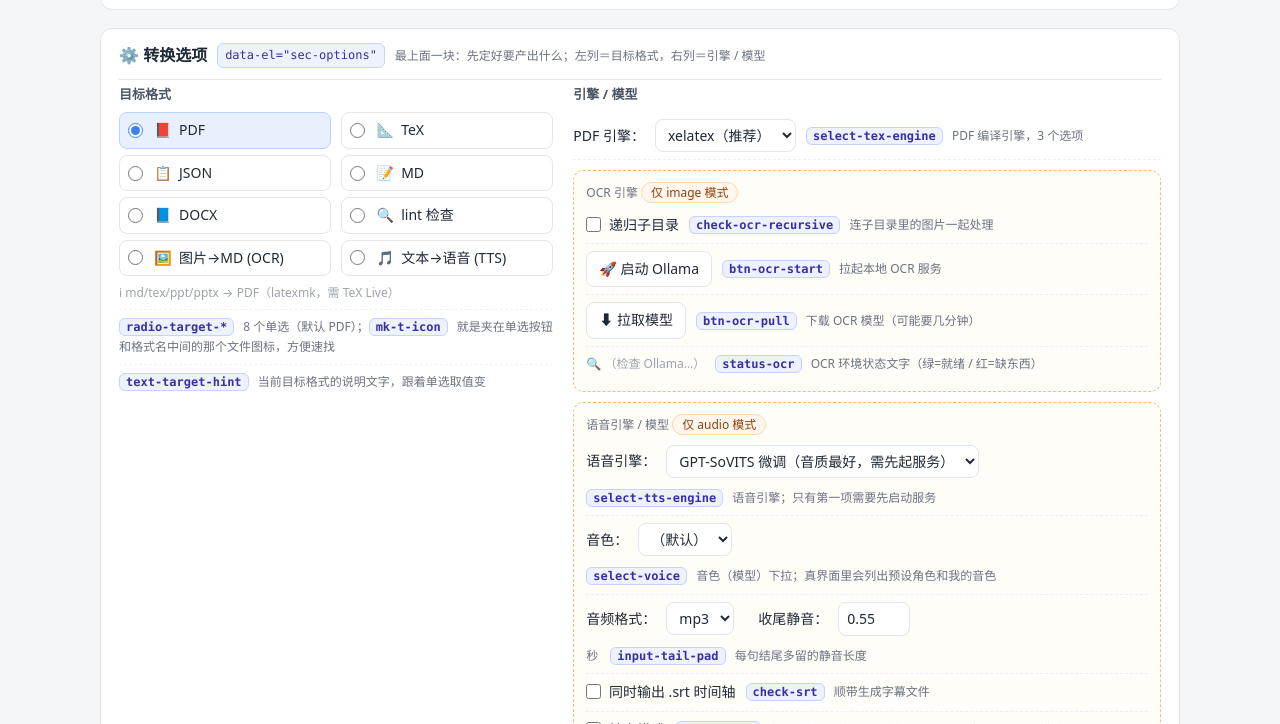
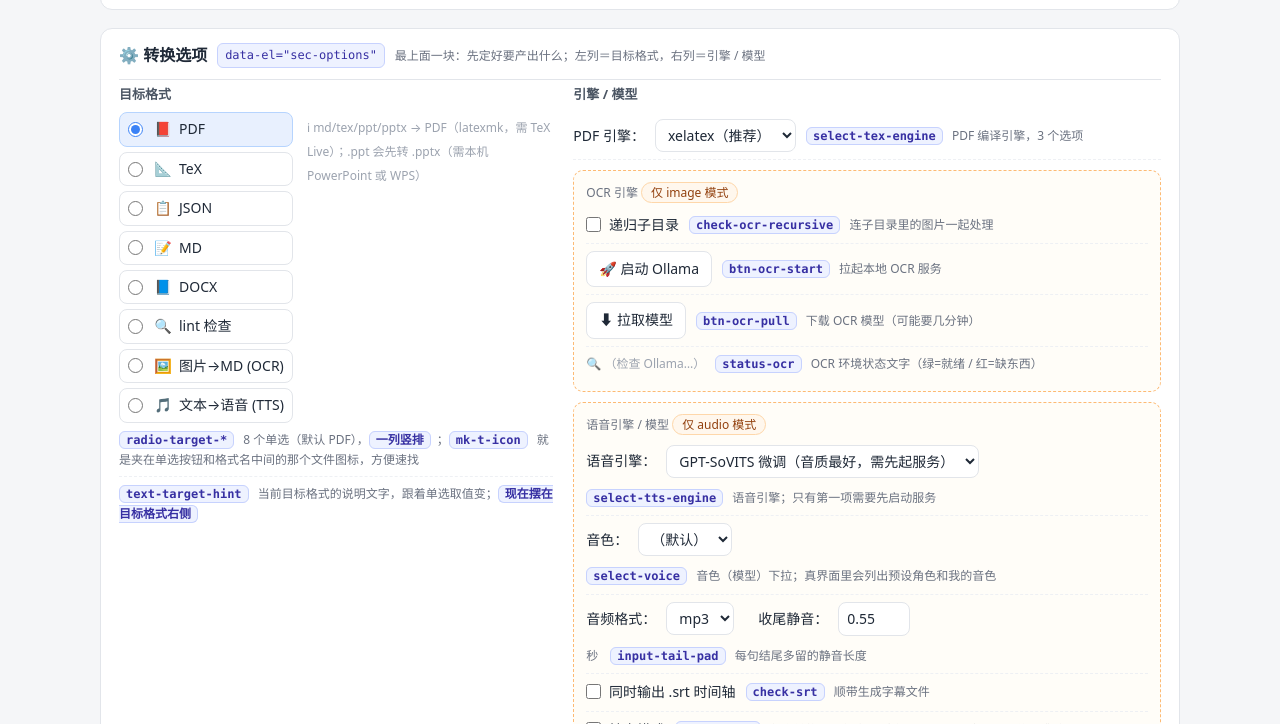
Before and after one commit to Proaes/pipeline, a plain HTML site: page docs/mockup.html in a window 1280 px wide. Shown: the part 614-1338 px from the top of the page. Drawn offline with Linux system fonts and the light colour scheme.

Commit message:
feat(gui): 目标格式 8 项改一列竖排，说明文字移到它右侧（用户 261002 追加）
- index.html：`.target-list` 与 `#targethint` 包进新的 `.target-wrap`
  （结构：target-list 在左、target-hint 在右，DOM 里 list 在前）。
- app.css：`.target-list` 去掉 `repeat(2,…)` 改单列 `minmax(0,1fr)`，行距 5px、内边距 5px 8px；
  新增 `.target-wrap{grid-template-columns:auto minmax(0,1fr); align-items:start}` 与 `.target-hint`；
  窄窗口（≤900px）下 `.target-wrap` 也收成一列，免得说明被挤成竖条。
- docs/mockup.html / mockup.css 同步成同一布局（示例里提示文字取 PDF 那条完整原文）。
- 8 个单选、id 与 JS 侧行为（`input[name=target]` 的 onchange 显隐逻辑）都没动。

```diff
--- a/docs/mockup.css
+++ b/docs/mockup.css
@@ -53,8 +53,11 @@ body{margin:0;background:var(--bg);color:#1f2937;
 .mk-opt-cols{display:grid;grid-template-columns:minmax(0,0.85fr) minmax(0,1.15fr);gap:20px;}
 .mk-opt-col{min-width:0;}
 .mk-col-title{margin:0 0 8px;font-size:13px;font-weight:600;color:#4b5563;}
-.mk-target-list{display:grid;grid-template-columns:repeat(2,minmax(0,1fr));gap:6px 10px;}
-.mk-target-list label{display:flex;align-items:center;gap:6px;padding:6px 8px;cursor:pointer;
+/* ── 8 个目标格式一列竖排；说明文字摆它右侧 ── */
+.mk-target-wrap{display:grid;grid-template-columns:auto minmax(0,1fr);gap:14px;align-items:start;}
+.mk-target-hint{min-width:0;padding-top:3px;line-height:1.7;}
+.mk-target-list{display:grid;grid-template-columns:minmax(0,1fr);gap:5px;}
+.mk-target-list label{display:flex;align-items:center;gap:6px;padding:5px 8px;cursor:pointer;
                       border:1px solid var(--line);border-radius:8px;background:#fff;}
 .mk-target-list label:hover{background:var(--hover-bg);}
 .mk-target-list label:has(input:checked){background:var(--sel-bg);border-color:var(--focus);}
@@ -65,7 +68,7 @@ body{margin:0;background:var(--bg);color:#1f2937;
 .mk-h2-tools .mk-anno{min-width:56px;text-align:right;}
 .mk-push-right{margin-left:auto;}
 .mk-two{display:grid;grid-template-columns:minmax(0,1fr) minmax(0,1fr);gap:18px;align-items:start;}
-@media (max-width: 900px){ .mk-opt-cols,.mk-target-list,.mk-two{grid-template-columns:1fr;} }
+@media (max-width: 900px){ .mk-opt-cols,.mk-target-list,.mk-two{grid-template-columns:1fr;} .mk-target-wrap{grid-template-columns:1fr;} }
 
 /* ── 生产界面的页头（示例页里照着摆一条） ── */
 .mk-prodhead{display:flex;align-items:center;gap:12px;flex-wrap:wrap;
--- a/docs/mockup.html
+++ b/docs/mockup.html
@@ -71,6 +71,8 @@
       <!-- 左列：目标格式 -->
       <div class="mk-opt-col">
         <h3 class="mk-col-title">目标格式</h3>
+        <!-- 8 个选项一列竖排，说明文字摆在它右侧 -->
+        <div class="mk-target-wrap">
           <div class="mk-target-list">
             <label><input type="radio" name="mk-target" data-el="radio-target-pdf" data-prod="target=pdf" checked> <span class="mk-t-icon">📕</span>PDF</label>
             <label><input type="radio" name="mk-target" data-el="radio-target-tex" data-prod="target=tex"> <span class="mk-t-icon">📐</span>TeX</label>
@@ -81,14 +83,15 @@
             <label><input type="radio" name="mk-target" data-el="radio-target-image" data-prod="target=image"> <span class="mk-t-icon">🖼️</span>图片→MD (OCR)</label>
             <label><input type="radio" name="mk-target" data-el="radio-target-audio" data-prod="target=audio"> <span class="mk-t-icon">🎵</span>文本→语音 (TTS)</label>
           </div>
-        <div class="mk-row">
-          <span class="status st-dim" data-el="text-target-hint" data-prod="targethint">ℹ md/tex/ppt/pptx → PDF（latexmk，需 TeX Live）</span>
+          <div class="mk-target-hint">
+            <span class="status st-dim" data-el="text-target-hint" data-prod="targethint">ℹ md/tex/ppt/pptx → PDF（latexmk，需 TeX Live）；.ppt 会先转 .pptx（需本机 PowerPoint 或 WPS）</span>
+          </div>
         </div>
         <div class="mk-row">
-          <span class="mk-anno"><b>radio-target-*</b> 8 个单选（默认 PDF）；<b>mk-t-icon</b> 就是夹在单选按钮和格式名中间的那个文件图标，方便速找</span>
+          <span class="mk-anno"><b>radio-target-*</b> 8 个单选（默认 PDF），<b>一列竖排</b>；<b>mk-t-icon</b> 就是夹在单选按钮和格式名中间的那个文件图标，方便速找</span>
         </div>
         <div class="mk-row">
-          <span class="mk-anno"><b>text-target-hint</b> 当前目标格式的说明文字，跟着单选取值变</span>
+          <span class="mk-anno"><b>text-target-hint</b> 当前目标格式的说明文字，跟着单选取值变；<b>现在摆在目标格式右侧</b></span>
         </div>
       </div>
 
```
Also changed, not shown: gui/static/app.css (+7 -2 lines), gui/static/index.html (+4 -1 lines). Lines whose indentation alone changed are shown as unchanged.
